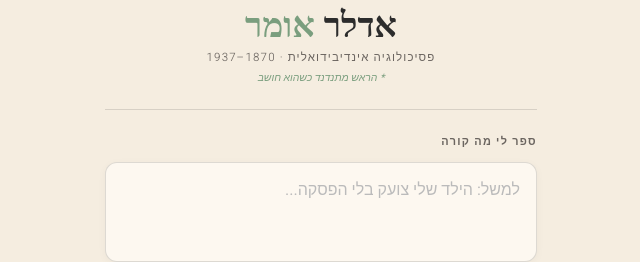
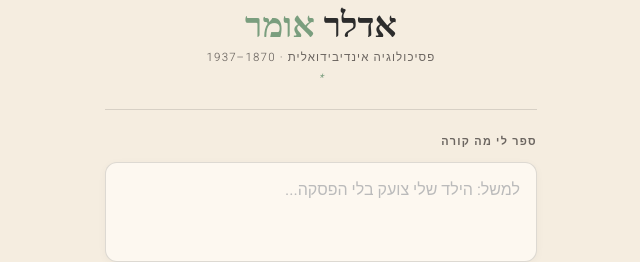
Before and after one commit to justoren-commits/Adler-solver-, a plain HTML site: page index.html in a window 1280 px wide. Shown: the part 218-480 px from the top of the page, 319-959 px from the left. Drawn offline with Linux system fonts and the light colour scheme; a web font is replaced by a local one.

Commit message:
Update index.html

```diff
--- a/index.html
+++ b/index.html
@@ -290,7 +290,7 @@ textarea::placeholder { color: #bbb; }
     <div class="header-text">
       <h1>אדלר <span>אומר</span></h1>
       <p>פסיכולוגיה אינדיבידואלית · 1870–1937</p>
-      <div class="wiggle-hint">* הראש מתנדנד כשהוא חושב</div>
+      <div class="wiggle-hint">* </div>
     </div>
   </div>
 
```
